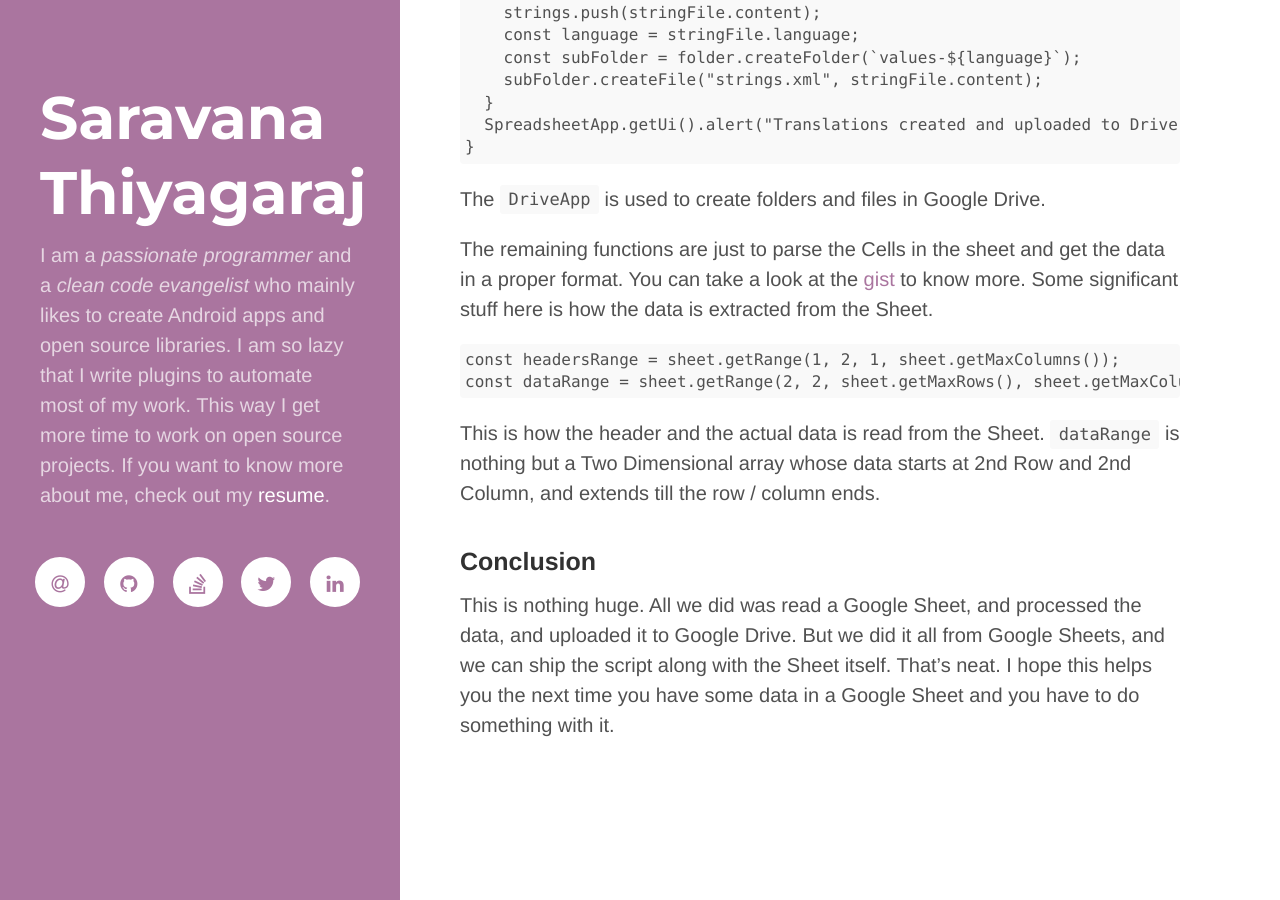
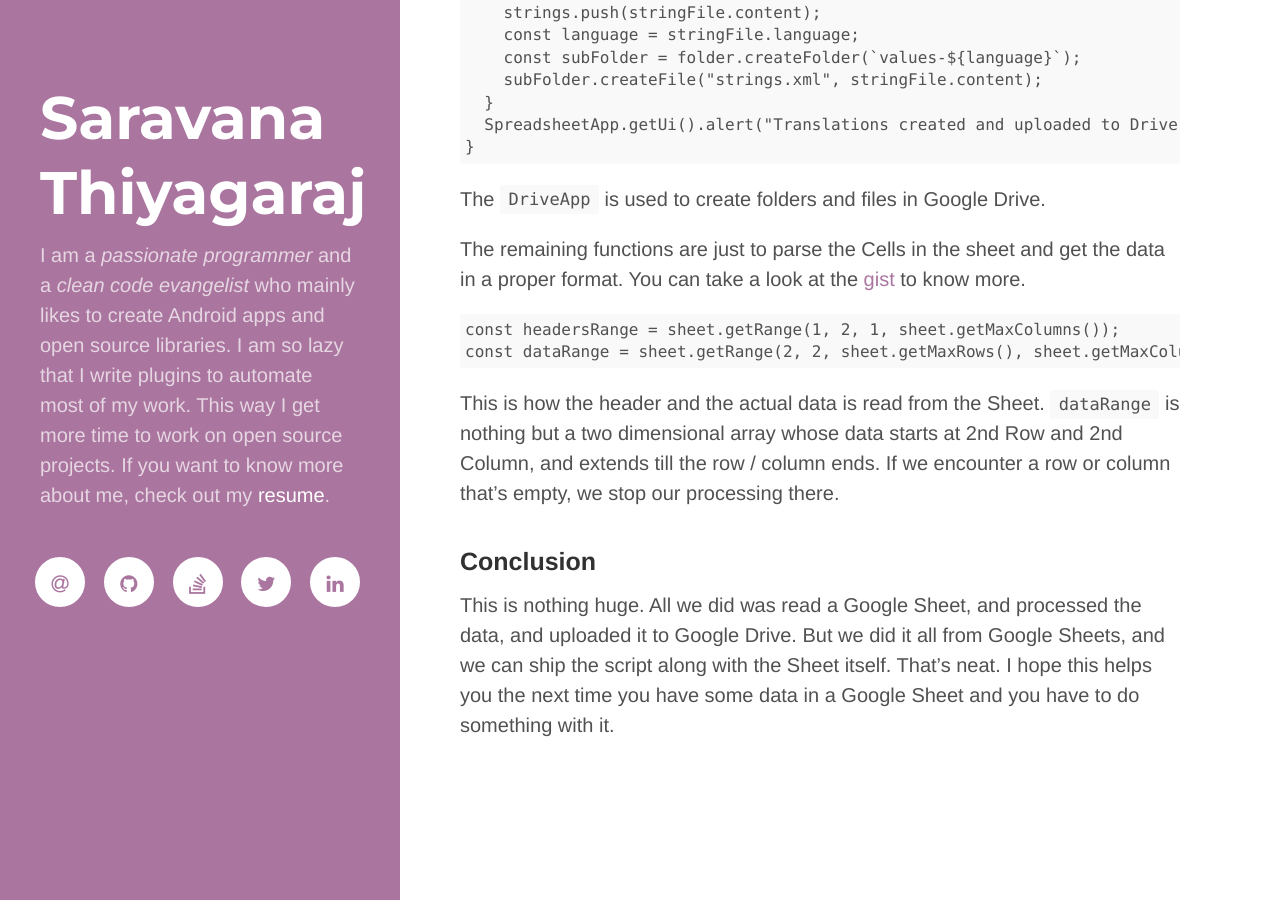
Before and after one commit to thsaravana/thsaravana.github.io, a Jekyll site: the page built from _posts/2021-08-23-google-apps-script-android-translation.md, in a window 1280 px wide and 900 px high, scrolled down 1973 px. Built offline with Jekyll 4.4.1, drawn with Linux system fonts in a browser that asks for light colours; nearby versions of some CDN libraries.

Commit message:
Google Apps Script blog - Finalized

````diff
--- a/_posts/2021-08-23-google-apps-script-android-translation.md
+++ b/_posts/2021-08-23-google-apps-script-android-translation.md
@@ -68,16 +68,16 @@ function exportTranslations() {
 The `DriveApp` is used to create folders and files in Google Drive.
 
 The remaining functions are just to parse the Cells in the sheet and get the data in a proper format. You can take a look
-at the [gist](https://gist.github.com/thsaravana/51676f49a80cb23e2ff25e98b0aa6fd7) to know more. Some significant stuff here
-is how the data is extracted from the Sheet.
+at the [gist](https://gist.github.com/thsaravana/51676f49a80cb23e2ff25e98b0aa6fd7) to know more.
 
 ```
 const headersRange = sheet.getRange(1, 2, 1, sheet.getMaxColumns());
 const dataRange = sheet.getRange(2, 2, sheet.getMaxRows(), sheet.getMaxColumns());
 ```
 
-This is how the header and the actual data is read from the Sheet. `dataRange` is nothing but a Two Dimensional array whose
-data starts at 2nd Row and 2nd Column, and extends till the row / column ends.
+This is how the header and the actual data is read from the Sheet. `dataRange` is nothing but a two dimensional array whose
+data starts at 2nd Row and 2nd Column, and extends till the row / column ends. If we encounter a row or column that's empty,
+we stop our processing there.
 
 ### Conclusion
 This is nothing huge. All we did was read a Google Sheet, and processed the data, and uploaded it to Google Drive. But we
````
